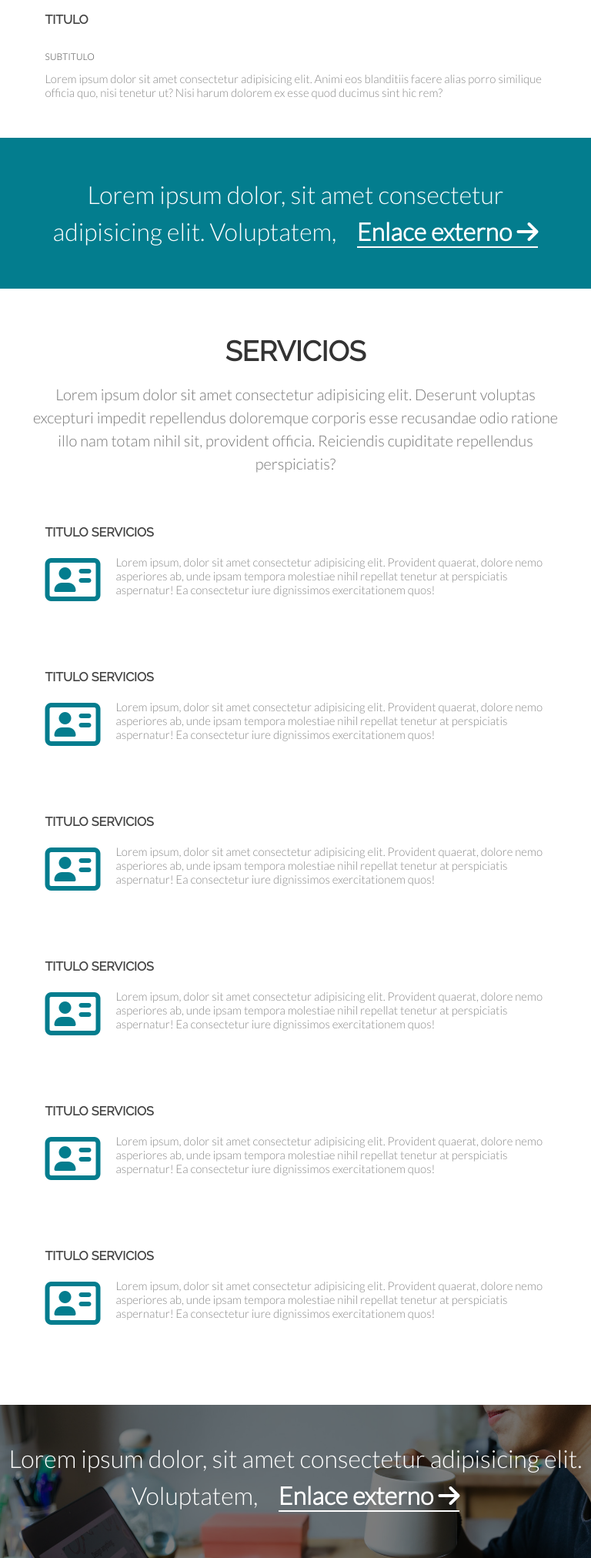
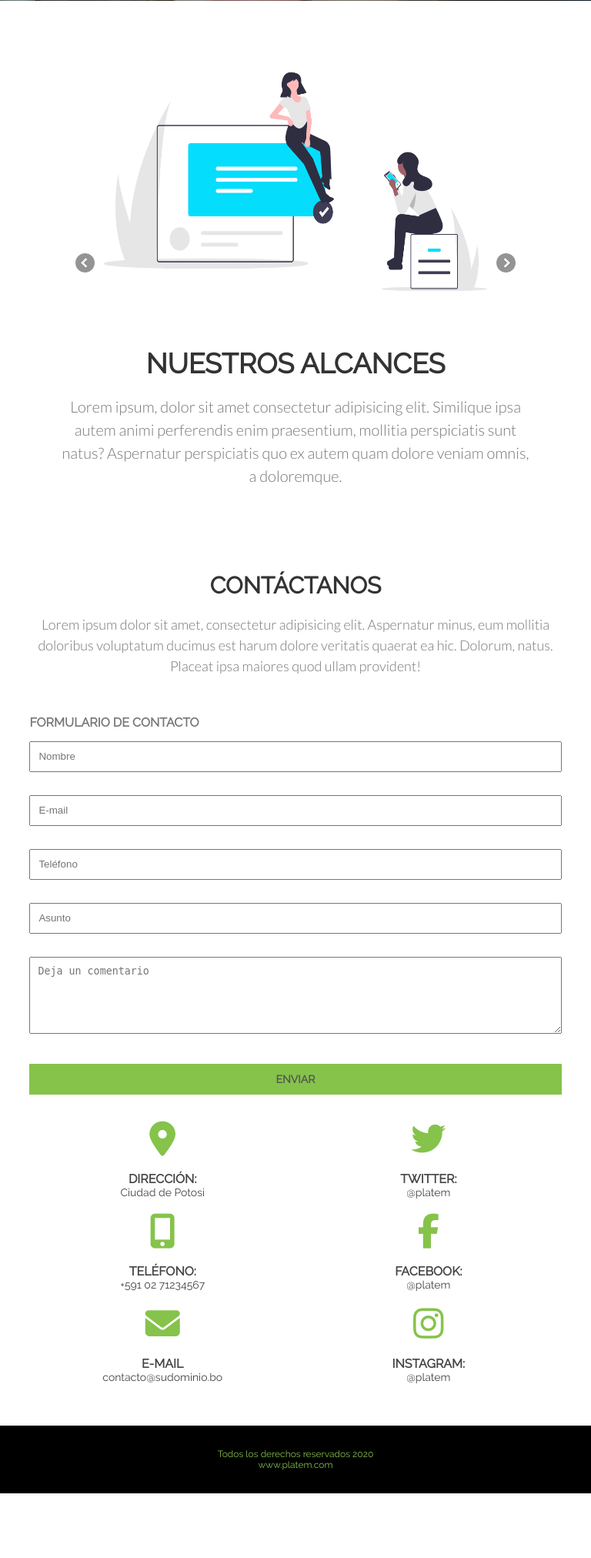
Before and after one commit to simarek/WebPrueba2, a PHP site: page / in a window 768 px wide. Shown: the part 2750-4774 px from the top of the page at 77% size. After the commit the page ends 4690 px from the top, so only its background shows below. Run offline with PHP 8.4, Linux system fonts and the light colour scheme; some libraries are stand-ins or nearby versions.

Commit message:
haciendo los diseños responsivos

```diff
--- a/index.html
+++ b/index.html
@@ -330,8 +330,7 @@
           </ul>
         </div>
 
-         <!--
-           Contactos de redes sociales - Columna 2
+        <!-- Contactos de redes sociales - Columna 2 -->
         <div class="datos">
           <ul class="datos-contacto">
             <li><i class="fa fa-twitter" aria-hidden="true"></i></li>
@@ -341,7 +340,7 @@
             <li><i class="fa fa-instagram" aria-hidden="true"></i></li>
             <li><h4>Instagram:</h4>@platem</li>
           </ul>
-        </div> -->
+        </div>
 
       </section>
 
--- a/styles/formulario.css
+++ b/styles/formulario.css
@@ -1,44 +1,34 @@
+.formu-ti {
+  color: #777;
+}
+
 .dos-columnas {
   margin-top: 50px;
-}
-
-.formulario {
-  margin: auto;
-  background-color: tomato;
-  width: 50%;
-  float: left;
-}
-
-.datos {
-  float: left;
-  width: 25%;
-  margin: auto;
-  color: #999;
-  background-color: rgb(85, 175, 175);
-}
-
-.caja-1 {
-  width: 250px;
-  height: 40px;
-}
-
-.caja-2 {
-  width: 545px;
-  height: 100px;
+  width: 100%;
 }
 
 .caja-1,
 .caja-2 {
-  margin: 20px 20px;
+  margin-top: 15px;
+  margin-bottom: 15px;
   padding: 10px;
-  font-size: 14px;
-  font-family: rale;
-  color: #444;
+  color: #555;
+}
+
+.caja-1,
+.contratar-a {
+  height: 40px;
+  width: 100%;
+}
+
+.caja-2 {
+  height: 100px;
+  width: 100%;
 }
 
 .contratar-a {
-  width: 545px;
-  margin: 20px 20px;
+  margin-top: 20px;
+  margin-bottom: 20px;
   padding: 10px;
   border: 1px solid #85c34a;
   background-color: #85c34a;
@@ -46,23 +36,26 @@
   font-weight: bold;
   font-family: rale;
   text-transform: uppercase;
-  color: #fff;
+  color: #555;
 }
 
 .contratar-a:hover {
+  color: #000;
   opacity: 0.6;
-  color: #000;
   border: 1px solid #456427;
 }
+
 /*
 .correr {
   margin: 20px 20px;
   padding: 10px;
 }*/
 
-.formu-ti {
-  margin: 0px 20px;
-  color: #444;
+.datos {
+  float: left;
+  width: 50%;
+  margin: auto;
+  color: #999;
 }
 
 .datos-contacto {
@@ -79,7 +72,7 @@
 
 .datos-contacto li i {
   color: #85c34a;
-  font-size: 55px;
+  font-size: 45px;
   padding-top: 15px;
 }
 
--- a/styles/responsive.css
+++ b/styles/responsive.css
@@ -136,70 +129,108 @@
   .red {
     display: none;
   }
+
   header {
-    height: 55px;
+    height: 64px;
   }
+
   .ancho {
     width: 100%;
     margin: 0;
     padding: 0;
   }
+
   .logo {
-    width: 100%;
-    height: 35px;
-    text-align: center;
-    padding: 0;
+    padding: 0 30px;
     margin: 0;
   }
+
   .logo p a {
-    width: 100%;
+  }
+
+  .logo img {
+    height: 54px;
+  }
+
+  nav {
+    padding-top: 18;
+  }
+
+  nav ul li a {
+    font-size: 13px;
+  }
+
+  .letras-slider h1 {
+    font-size: 62px;
+  }
+
+  .letras-slider p {
+    font-size: 25px;
+    padding-top: 90px;
+  }
+
+  .bienvenidos h2 {
     font-size: 30px;
-    margin: 0;
   }
-  nav {
-    width: 100%;
-    text-align: center;
-    padding: 0;
-    margin: 0;
+
+  .bienvenidos h3 {
+    font-size: 18px;
   }
-  nav ul li a {
-    font-size: 12px;
+
+  .banner-1 h3 {
+    font-size: 28px;
   }
-  .letras-slider h1 {
-    font-size: 40px;
-  }
-  .letras-slider p {
-    font-size: 15px;
-  }
+  /*
   .columnasx3 {
     width: 100%;
   }
+
+  .banner-2 h3 {
+    background-size: auto;
+    font-size: 24px;
+  }
+
+  .textos {
+    padding: 50px 10px;
+  }
+
+  .texto-1 img {
+    height: 250px;
+  }
+
+  .texto-1 h2 {
+    font-size: 26px;
+  }
+
+  .texto-1 h3 {
+    font-size: 18px;
+  }
+
   .tablax4 {
     width: 100%;
   }
+
   .tablaxd {
     width: 100%;
   }
+
   .dos-columnas {
-    width: 100%;
+
   }
-  .formulario {
-    width: 85%;
-    margin: 0;
+
+  .formu-ti,
+  .caja-1,
+  .caja-2 {
   }
-  .formu-ti {
-    width: 100%;
+
+  .contratar-a {
   }
-  .caja-1 {
-    width: 100%;
+
+  .datos {
+
   }
-  .caja-2 {
-    width: 100%;
-  }
-  .datos {
-    width: 100%;
-  }
+
   .correr {
     width: 100%;
-  }
+  }*/
 }
--- a/styles/slider.css
+++ b/styles/slider.css
@@ -31,6 +31,6 @@
 .letras-slider p {
   color: #fff;
   font-family: rale;
-  font-size: 25px;
+  font-size: 30px;
   padding-top: 50px;
 }
--- a/styles/styles.css
+++ b/styles/styles.css
@@ -9,7 +9,7 @@ header {
   /*poner trasparencia*/
   background: rgba(0, 0, 0, 0.6);
   /* anch del header */
-  height: 70px;
+  height: 80px;
   /*el contenedor header se queda fijo*/
   position: fixed;
   z-index: 10;
@@ -17,7 +17,7 @@ header {
 
 /* modificacion del acnho */
 .ancho {
-  width: 80%;
+  width: 84%;
   height: 80px;
   /*background: red;*/
   margin: auto;
@@ -28,25 +28,26 @@ header {
   height: 80px;
   /*background: blue;*/
   float: left;
-  /* padding-top: 10px;*/
+  /* padding-top: 10px; */
+  /*background-color: chartreuse;*/
   box-sizing: border-box;
 }
 
 .logo p a {
-  color: #ff8a04;
+  /*color: #ff8a04;
   font-size: 36px;
   text-decoration: none;
   font-weight: bold;
-  font-family: rale;
+  font-family: rale;*/
 }
 
 img {
   padding-top: 10px;
 }
+
 nav {
   width: 70%;
   height: 80px;
-  /*background: green;*/
   float: right;
   text-align: right;
   padding-top: 24px;
```
Also changed, not shown: other parts of styles/responsive.css (+12 -19 lines).
